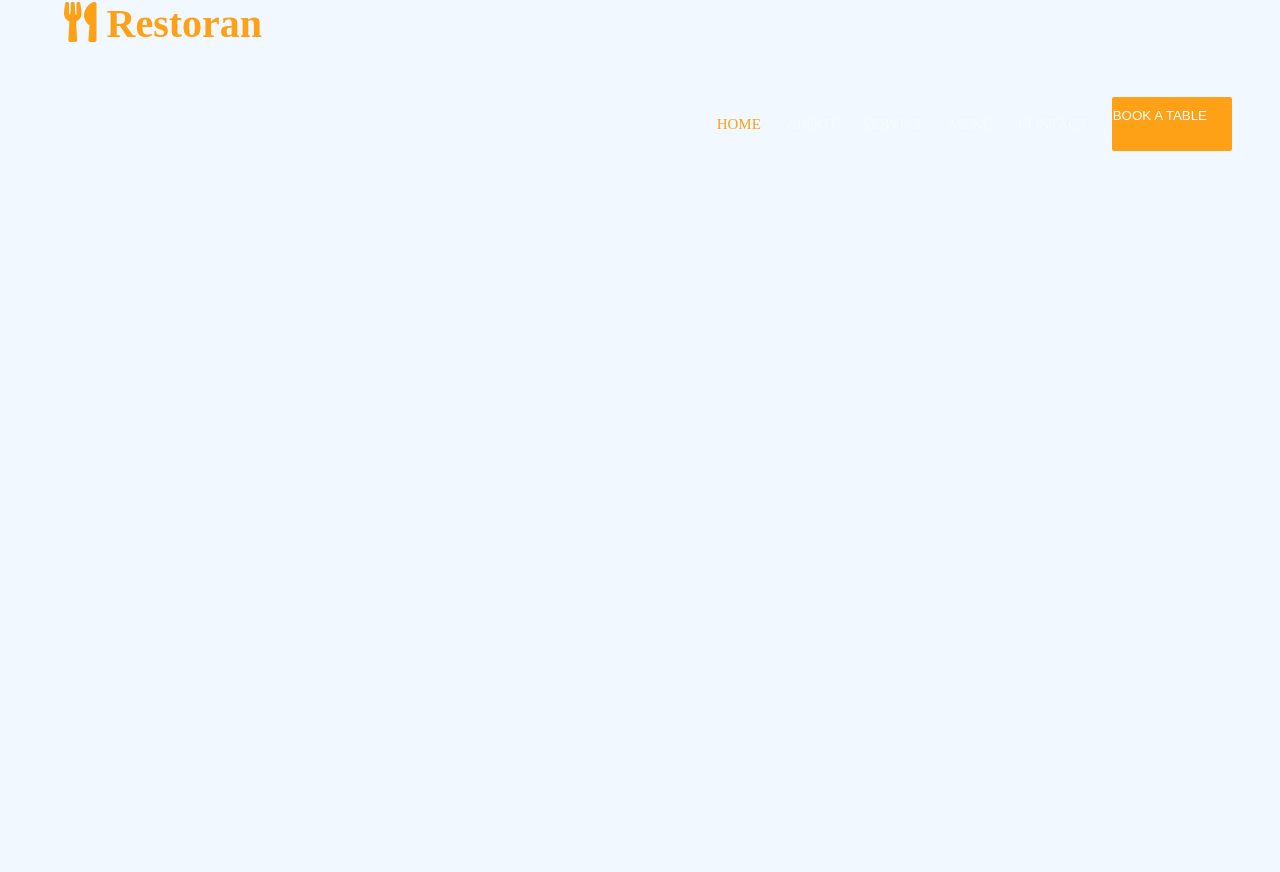
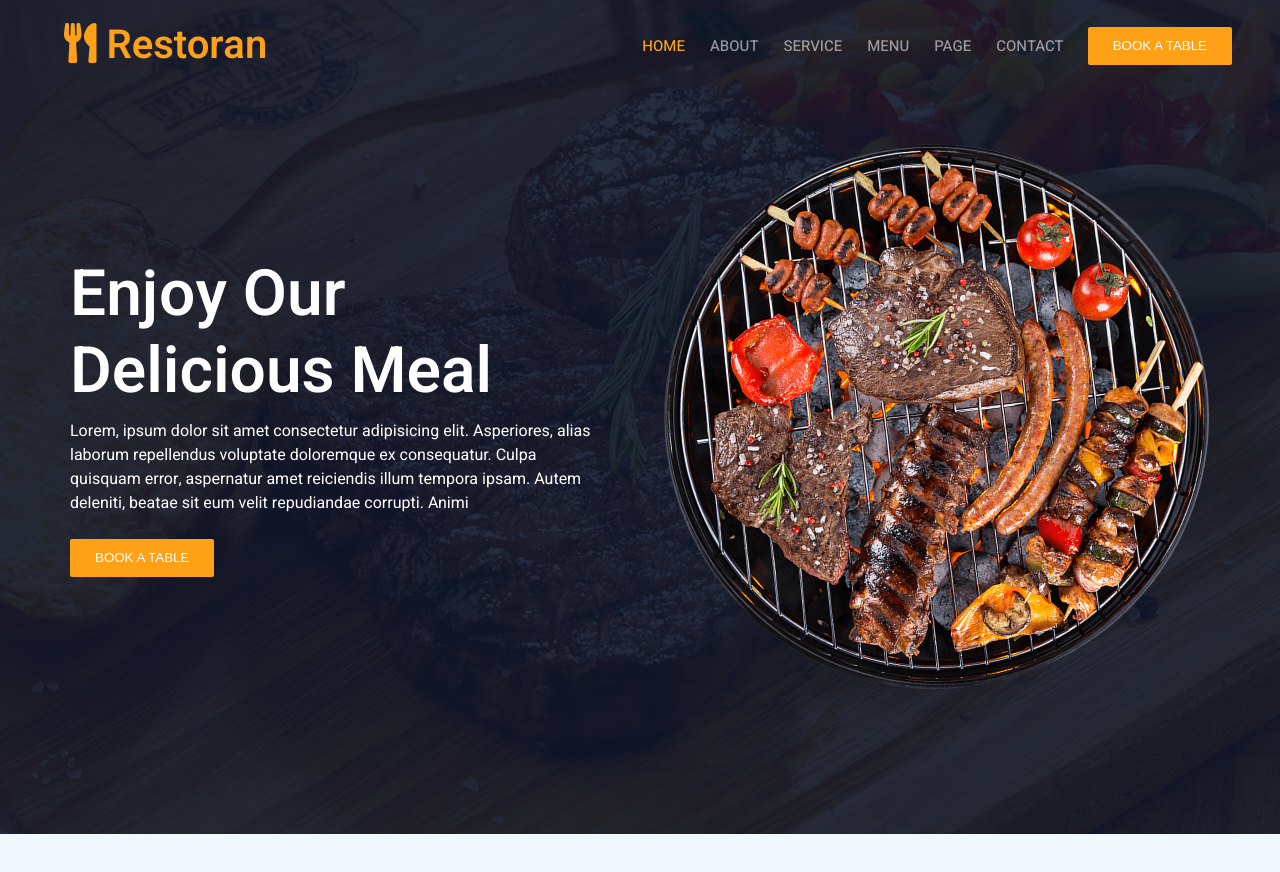
Before and after one commit to ogunleye0720/50_Javascript_project_challenge, a plain HTML site: page Restoran_Website_Clone/index.html in a window 1280 px wide. Before the commit the page ends 800 px from the top, so only its background shows below. Drawn offline with nearby package versions, Linux system fonts and the light colour scheme.

Commit message:
'updated'

```diff
--- a/Restoran_Website_Clone/assets/css/main.css
+++ b/Restoran_Website_Clone/assets/css/main.css
@@ -10,13 +10,18 @@ a{
 h1{
     margin-top: 0;
     margin-bottom: 0.5rem;
+    font-size: 2.5rem;
     font-weight: 800;
     line-height: 1.2;
     color: #0F172B;
 }
+img{
+    vertical-align: middle;
+}
 
 body{
     margin: 0;
+    font-family: "Heebo", sans-serif;
     font-weight: 400;
     font-size: 1rem;
     line-height: 1.5;
@@ -30,7 +35,7 @@ body{
     margin-inline: auto;
 }
 
-section .container-2{
+.container-2{
     padding: 0;
     position: relative;
     width: 100%;
@@ -39,7 +44,7 @@ section .container-2{
 
 /*====== NAVBAR ====== */
 
-nav .navbar{
+.navbar{
     position: relative;
     display: flex;
     flex-wrap: wrap;
@@ -122,13 +127,6 @@ button:not(:disabled), [type="button"]:not(:disabled){
 .navbar-dark .navbar-nav.nav-link.active{
     color: #fff;
 }
-.btn.btn-primary-2{
-    color: #fff;
-}
-.btn-primary-2{
-    background-color: #FEA116;
-    color: #FEA116;
-}
 .btn{
     display: inline-block;
     line-height: 1.5;
@@ -138,13 +136,139 @@ button:not(:disabled), [type="button"]:not(:disabled){
     user-select: none;
     font-weight: 500;
     text-transform: uppercase;
-    padding-top: 0.5rem;
-    padding-bottom: 0.5rem;
-    padding-right: 1.5rem;
-    padding-bottom: 1.5rem;
+    padding-block: 0.5rem;
+    padding-inline: 1.5rem;
     border: 1px solid transparent;
     border-radius: 2px;
     transition: .5s;
+}
+.btn.btn-primary-2{
+    color: #fff;
+}
+.btn-primary-2{
+    background-color: #FEA116;
+}
+
+@media (min-width: 992px) {
+    .navbar{
+        position: absolute;
+        flex-wrap: nowrap;
+        justify-content: flex-start;
+        width: 100%;
+        padding-inline: 3rem;
+        padding-block: 0;
+        z-index: 999;
+        background: transparent;
+    }
+}
+
+/* ====== HEADER ====== */
+.container-2{
+    width: 100%;
+    margin-inline: auto;
+}
+.hero-header{
+    background: linear-gradient(rgba(15,23,43,0.9), rgba(15,23,43,0.9)), url(../img/bg-hero.jpg);
+    background-position: center center;
+    background-repeat: no-repeat;
+    background-size: cover;
+    background-color: #0F172B;
+    padding-block: 3rem;
+    margin-bottom: 3rem;
+}
+.container-3{
+    width: 100%;
+    margin-inline: auto;
+    margin-block: 3rem;
+    padding-block: 3rem;
+}
+.row{
+    display: flex;
+    flex-wrap: wrap;
+    align-items: center;
+    margin-top: calc(3rem * -1);
+    margin-inline: calc(3rem / -2);
+}
+.row>*{
+    flex-shrink: 0;
+    width: 100%;
+    max-width: 100%;
+    padding-inline: calc(3rem / 2);
+    margin-top: 3rem;
+}
+.animated{
+    animation-duration: 1s;
+    animation-fill-mode: both;
+}
+.slideInLeft{
+    animation-name: slideInLeft;
+}
+@keyframes slideInLeft {
+    0%{
+        transform: translate3d(-100%,0,0);
+        visibility: visible;
+    }
+    100%{
+        transform: translateZ(0);
+    }
+}
+.display-3{
+    font-size: calc(1.525rem + 3.3vw);
+    font-weight: 800;
+    line-height: 1.2;
+    color: #fff;
+}
+.display-4{
+    color: #fff;
+    margin-block-end: 1.5rem;
+    padding-inline-end: 0.5rem;
+}
+.text-lg-end{
+    text-align: right;
+    overflow: hidden;
+}
+.img-fluid{
+    max-width: 100%;
+    height: auto;
+}
+.hero-header img{
+    animation: imgRotate 50s linear infinite;
+}
+
+@keyframes imgRotate {
+    100% {
+        transform: rotate(360deg);
+    }
+}
+@media (min-width:576px) {
+    .container-3{
+        max-width: 540px;
+    }
+}
+@media (min-width:768px) {
+    .container-3{
+        max-width: 720px;
+    }
+}
+@media (min-width:992px) {
+    .container-3{
+        max-width: 960px;
+    }
+    .text-lg-start{
+        text-align: left;
+    }
+    .column-wrapper{
+        flex: 0 0 auto;
+        width: 50%;
+    }
+}
+@media (min-width:1200px) {
+    .container-3{
+        max-width: 1140px;
+    }
+    .display-3{
+        font-size: 4rem;
+    }
 }
 
 
@@ -166,19 +290,6 @@ button:not(:disabled), [type="button"]:not(:disabled){
 
 
 @media (min-width: 992px) {
-    .navbar-dark{
-        position:absolute;
-        flex-wrap: nowrap;
-        justify-content: flex-start;
-        width: 100%;
-        top: 0;
-        left: 0;
-        z-index: 999;
-        padding-top: 0;
-        padding-bottom: 0;
-        padding-inline: 3rem;
-        background: transparent;
-    }
     .navbar-dark .navbar-toggler{
         display: none;
     }
--- a/Restoran_Website_Clone/index.html
+++ b/Restoran_Website_Clone/index.html
@@ -42,12 +42,30 @@
                         <a href="about.html" class="nav-item nav-link">About</a>
                         <a href="service.html" class="nav-item nav-link">Service</a>
                         <a href="menu.html" class="nav-item nav-link">Menu</a>
+                        <a href="#" class="nav-item nav-link">Page</a>
                         <a href="contact.html" class="nav-item nav-link">Contact</a>
                     </div>
                     <a href="#"><button class="btn btn-primary-2">Book A Table</button></a>
                 </div>
             </nav>
-            <div class="container-1 hero-header"></div>
+            <div class="container-2 hero-header">
+                <div class="container-3">
+                    <div class="row">
+                        <div class="column-wrapper text-lg-start">
+                            <h1 class="display-3 animated slideInLeft">
+                                Enjoy Our<br>Delicious Meal
+                            </h1>
+                            <p class="display-4 animated slideInLeft">
+                                Lorem, ipsum dolor sit amet consectetur adipisicing elit. Asperiores, alias laborum repellendus voluptate doloremque ex consequatur. Culpa quisquam error, aspernatur amet reiciendis illum tempora ipsam. Autem deleniti, beatae sit eum velit repudiandae corrupti. Animi
+                            </p>
+                            <a href="#"><button class="btn btn-primary-2 animated slideInLeft">Book A Table</button></a>
+                        </div>
+                        <div class="column-wrapper text-lg-end overflow-hidden">
+                            <img src="./assets/img/hero.png" alt="" class="img-fluid">
+                        </div>
+                    </div>
+                </div>
+            </div>
         </section>
 
     </div>
```
